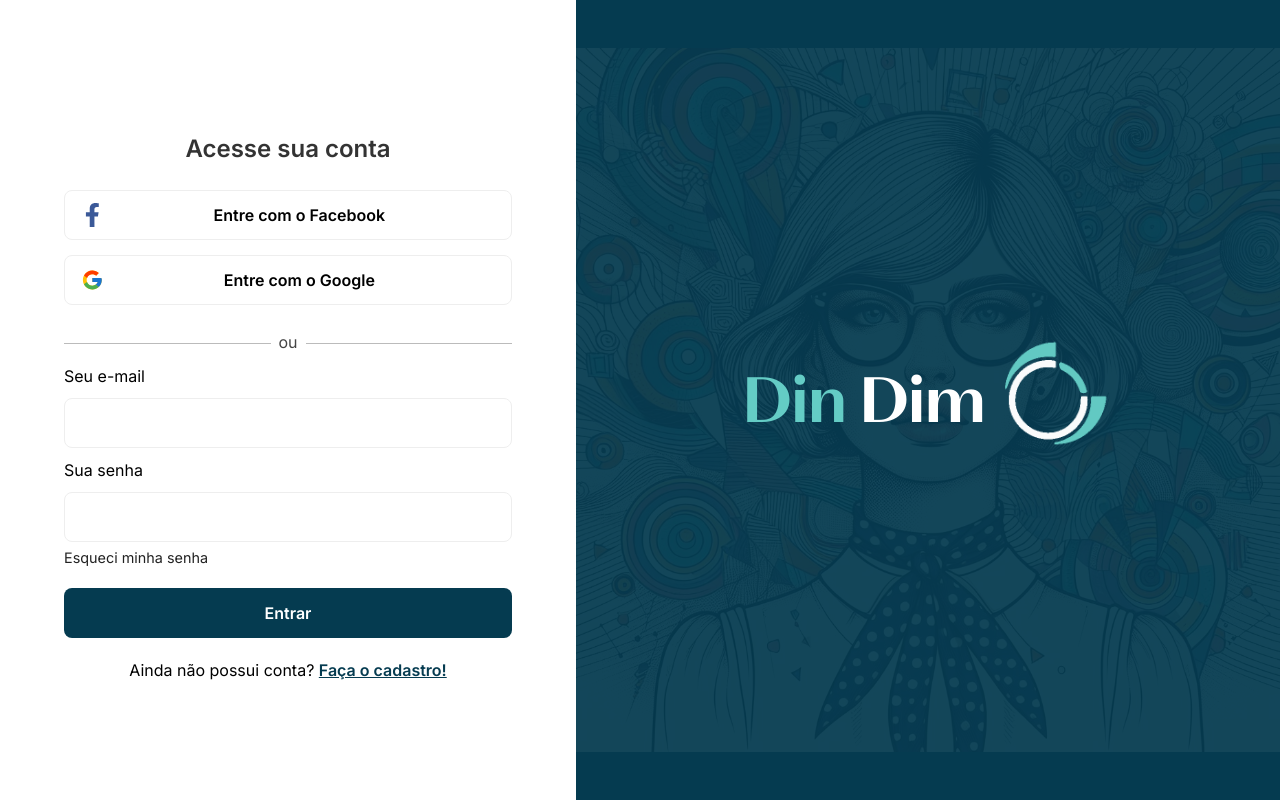
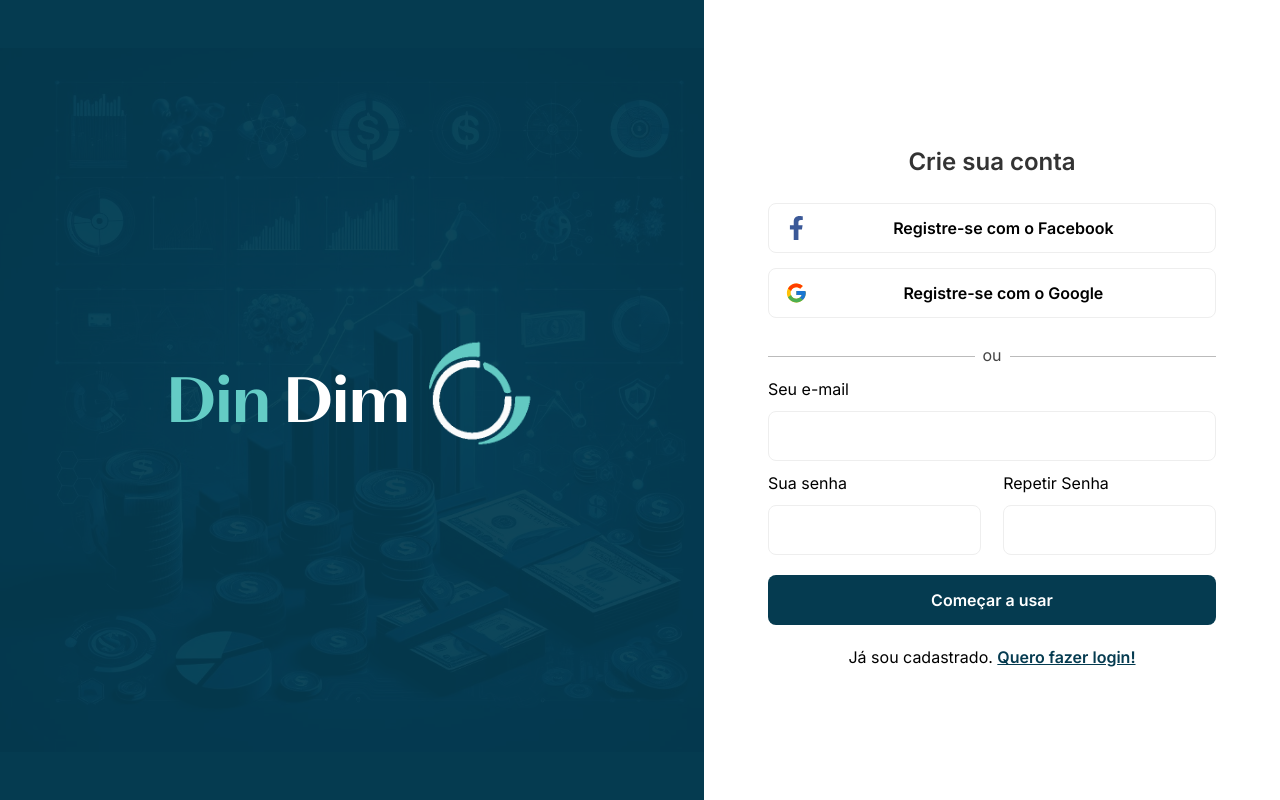
Before and after one commit to Wendell00/DinDim, a Next.js app: page /app/login in a window 1280 px wide. Both pictures are taken after a click on the element "Faça o cadastro!". Built offline with nearby package versions, Linux system fonts and the light colour scheme.

Commit message:
:sparkles: login page SPA

```diff
--- a/src/app/app/login/components/cadastro.tsx
+++ b/src/app/app/login/components/cadastro.tsx
@@ -8,9 +8,9 @@
 import Link from 'next/link'
 import validationForm from '../utils/validationForm';
 
-const myFont = localFont({ src: '../../fonts/semdisplay.woff' })
+const myFont = localFont({ src: '../../../fonts/semdisplay.woff' })
 
-export default function Cadastro() {
+export default function SignUpComponent({ page }: any) {
     const [facebookHover, setFacebookHover] = useState(false)
     const [googleHover, setGoogleHover] = useState(false)
     const [email, setEmail] = useState('')
@@ -52,7 +52,8 @@
                     body: JSON.stringify(data),
                 });
 
-                window.location.href = "/app/login";
+                page(0)
+                // window.location.href = "/app/login";
 
             }else {
                 setFormError(true)
@@ -76,6 +77,10 @@
             return false
         }else return true
     }
+
+    const handlePage = () => {
+        page(0);
+    };
 
   return (
     <>
@@ -111,7 +116,7 @@
 
             </form>
             <button className='w-full h-[50px] bg-[#053B50] rounded-lg text-white font-semibold mt-[20px] mb-[20px] hover:bg-[#053B50cc] duration-300' onClick={handleValidation}>Começar a usar</button>
-            <p className='text-center text-md mb-[15px]'>Já sou cadastrado. <Link href="/app/login"><span className='text-[#053B50] decoration-solid font-semibold underline cursor-pointer'>Quero fazer login!</span></Link></p>
+            <p className='text-center text-md mb-[15px]'>Já sou cadastrado. <Link href="/app/login"><span className='text-[#053B50] decoration-solid font-semibold underline cursor-pointer' onClick={handlePage}>Quero fazer login!</span></Link></p>
         </div>
     </>
   )
--- a/src/app/app/login/components/login.tsx
+++ b/src/app/app/login/components/login.tsx
@@ -6,14 +6,18 @@
 import { useState } from 'react';
 import 'react-toastify/dist/ReactToastify.css';
 
-const myFont = localFont({ src: '../../fonts/semdisplay.woff' })
+const myFont = localFont({ src: '../../../fonts/semdisplay.woff' })
 
-export default function LoginComponent() {
+export default function LoginComponent({ page }: any) {
     const [facebookHover, setFacebookHover] = useState(false)
     const [googleHover, setGoogleHover] = useState(false)
     const [email, setEmail] = useState('')
     const [message, setMessage] = useState("");
     const [password, setPassword] = useState("")
+
+    const handlePage = () => {
+        page(1);
+    };
 
   return (
     <>
@@ -33,7 +37,7 @@
                 <p className='mt-[5px] text-[#222] text-[0.9em] cursor-pointer'>Esqueci minha senha</p>
             </form>
             <button className='w-full h-[50px] bg-[#053B50] rounded-lg text-white font-semibold mt-[20px] mb-[20px] hover:bg-[#053B50cc] duration-300'>Entrar</button>
-            <p className='text-center text-md mb-[15px]'>Ainda não possui conta? <span className='text-[#053B50] decoration-solid font-semibold underline cursor-pointer'>Faça o cadastro!</span></p>
+            <p className='text-center text-md mb-[15px]'>Ainda não possui conta? <span className='text-[#053B50] decoration-solid font-semibold underline cursor-pointer' onClick={handlePage}>Faça o cadastro!</span></p>
         </div>
     </>
   )
--- /dev/null
+++ b/src/app/app/login/components/sideImage.tsx
@@ -0,0 +1,35 @@
+'use client'
+
+import localFont from 'next/font/local'
+import Image from 'next/image'
+import 'react-toastify/dist/ReactToastify.css';
+
+const myFont = localFont({ src: '../../fonts/semdisplay.woff' })
+
+export default function SideImage({page}: any) {
+
+  return (
+        <div className='w-[55%] h-screen bg-[#053B50] flex justify-center items-center relative'>
+            <Image
+            src={'/loginImage.jpg'}
+            width={900}
+            height={900}
+            alt='Din Dim'
+            className='h-auto w-full opacity-[6%] absolute z-10'
+            />
+
+            <div className='w-full h-full flex flex-col justify-center items-center cursor-pointer z-20 '>
+                <div className='w-full h-[100px] flex items-center justify-center'>
+                    <h1 className={`${myFont.className} text-[4em] text-white mr-[10px]`}> <span className='text-[#64ccc5]'>Din</span> Dim</h1>
+                        <Image
+                        src={'/logoIcon.png'}
+                        width={100}
+                        height={100}
+                        alt='Din Dim'
+                        className='h-[110px] w-auto mt-[-15px]'
+                        />
+                </div>
+            </div>
+        </div>
+  )
+}
--- a/src/app/app/login/page.tsx
+++ b/src/app/app/login/page.tsx
@@ -9,11 +9,12 @@
 import { ToastContainer, toast } from "react-toastify";
 import 'react-toastify/dist/ReactToastify.css';
 import LoginComponent from './components/login';
+import SignUpComponent from './components/cadastro';
 
 const myFont = localFont({ src: '../../fonts/semdisplay.woff' })
 
 export default function Login() {
-    const [page, setPage] = useState(0)
+    const [page, setPage] = useState(0) // estado para a troca de componentes de login/cadastro/esqueci a senha
 
     const notify = () => {
         toast.success("Registrado com sucesso !", {
@@ -36,14 +37,16 @@
         pauseOnHover
         theme="light"
         />
-        <div className='w-[45%] h-screen bg-[#ddd] flex flex-col items-center justify-center'>
+        <div className={`${page == 1 ? 'order-2' : ''} w-[45%] h-screen bg-[#ddd] flex flex-col items-center justify-center`}>
             <div className='w-[100%] h-[100%] bg-[#fff] flex items-center justify-center px-16'>
-                <LoginComponent/>
+                {/* {page == 2 && <LoginComponent page={setPage}/>} */}
+                {page == 1 && <SignUpComponent page={setPage}/>}
+                {page == 0 && <LoginComponent page={setPage}/>}
             </div>
         </div>
         <div className='w-[55%] h-screen bg-[#053B50] flex justify-center items-center relative'>
             <Image
-            src={'/loginImage.jpg'}
+            src={`${page == 0 && '/loginImage.jpg' || page == 1 && '/signUpImage.jpg' || page == 2 && '/forgetPasswordImage.jpg'}`}
             width={900}
             height={900}
             alt='Din Dim'
```
Also changed, not shown: public/signUpImage.jpg (added).
